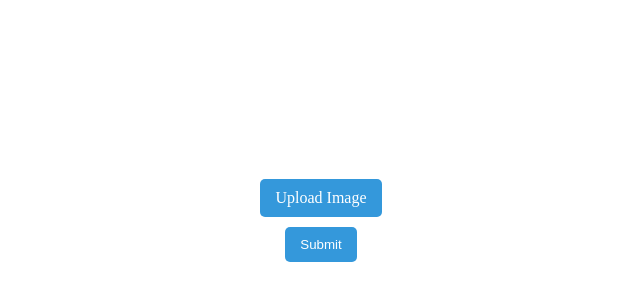
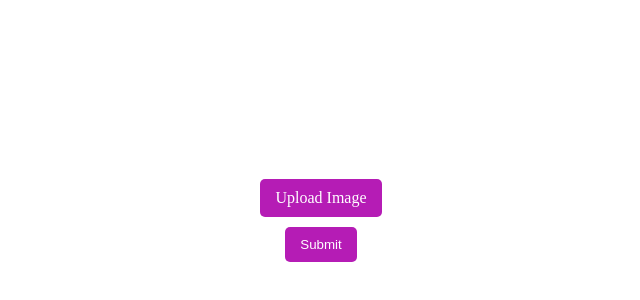
Before and after one commit to KMcClard/KH23, a React (Create React App) app in the folder FantasyLib/: page / in a window 1280 px wide. Shown: the part 188-488 px from the top of the page, without its empty margins (319-959 px from the left). Built offline with nearby package versions, Linux system fonts and the light colour scheme.

Commit message:
color changes

```diff
--- a/FantasyLib/src/index.css
+++ b/FantasyLib/src/index.css
@@ -11,7 +11,7 @@ input[type="file"] {
 }
 
 label {
-  background-color: #3498db;
+  background-color: #b51cb5;
   color: white;
   padding: 10px 15px;
   border-radius: 5px;
@@ -19,7 +19,7 @@ label {
 }
 
 button {
-  background-color: #3498db;
+  background-color: #b51cb5;
   color: white;
   padding: 10px 15px;
   border: none;
@@ -29,5 +29,5 @@ button {
 }
 
 button:hover {
-  background-color: #2980b9;
+  background-color: #b51cb5;
 }
```
